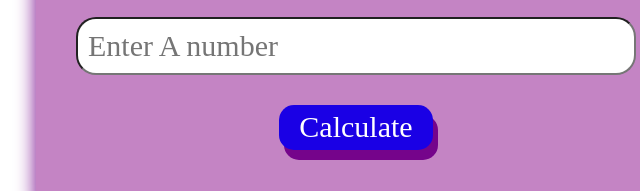
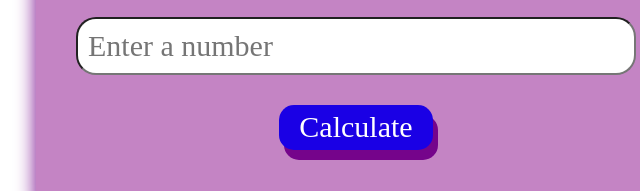
Before and after one commit to garciamelody/unique-combinations-app, a plain HTML site: page index.html in a window 1280 px wide. Shown: the part 395-586 px from the top of the page, 284-924 px from the left. Drawn offline with Linux system fonts and the light colour scheme.

Commit message:
corrected input placeholder

```diff
--- a/index.html
+++ b/index.html
@@ -20,7 +20,7 @@
 				<span>Enter a list of items seperated by commas</span>
 				<input class="typesOfOptions" type="text" placeholder="Enter items">
 				<span>Enter the number of items that make one combination</span>
-				<input class="numOfObjectsPerCombo" type="text" placeholder="Enter A number">
+				<input class="numOfObjectsPerCombo" type="text" placeholder="Enter a number">
 				<button type="button" name="button">Calculate</button>
 			</section>
 			<section class="resultBox hidden">
```
